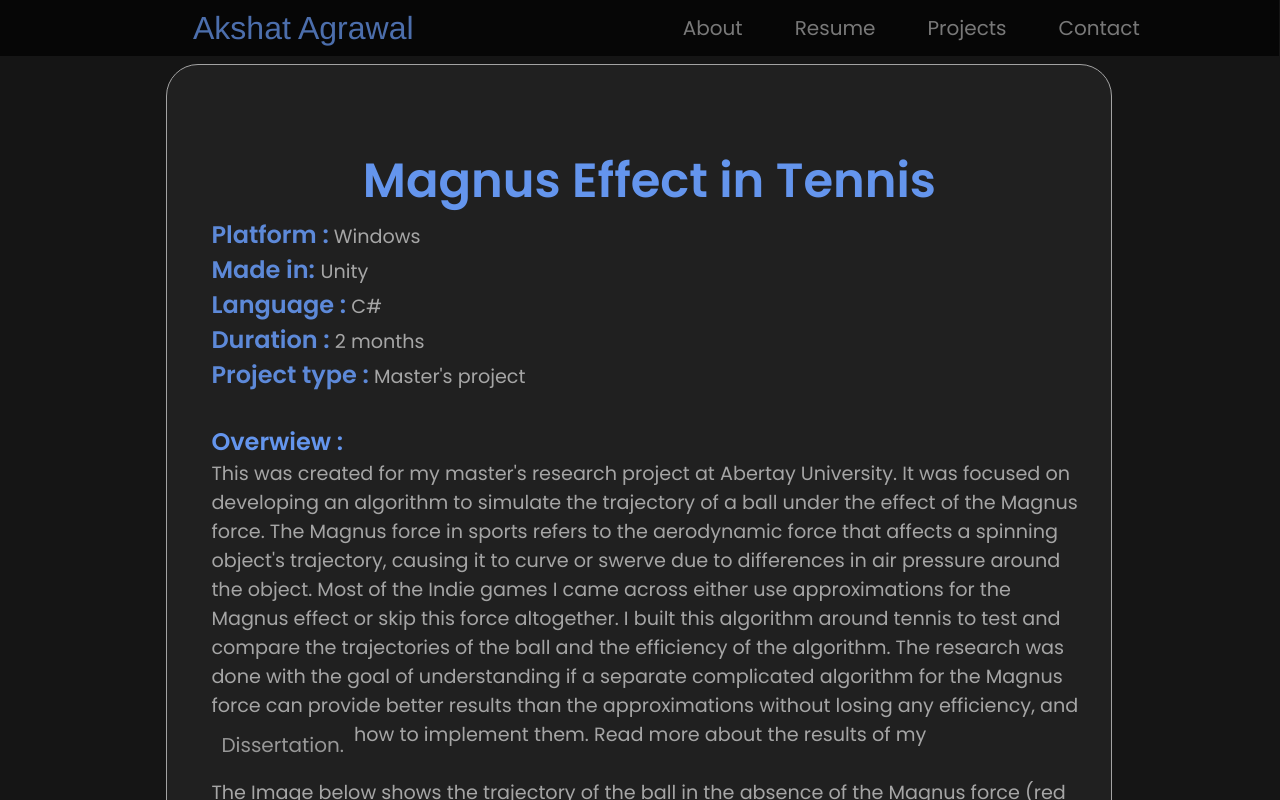
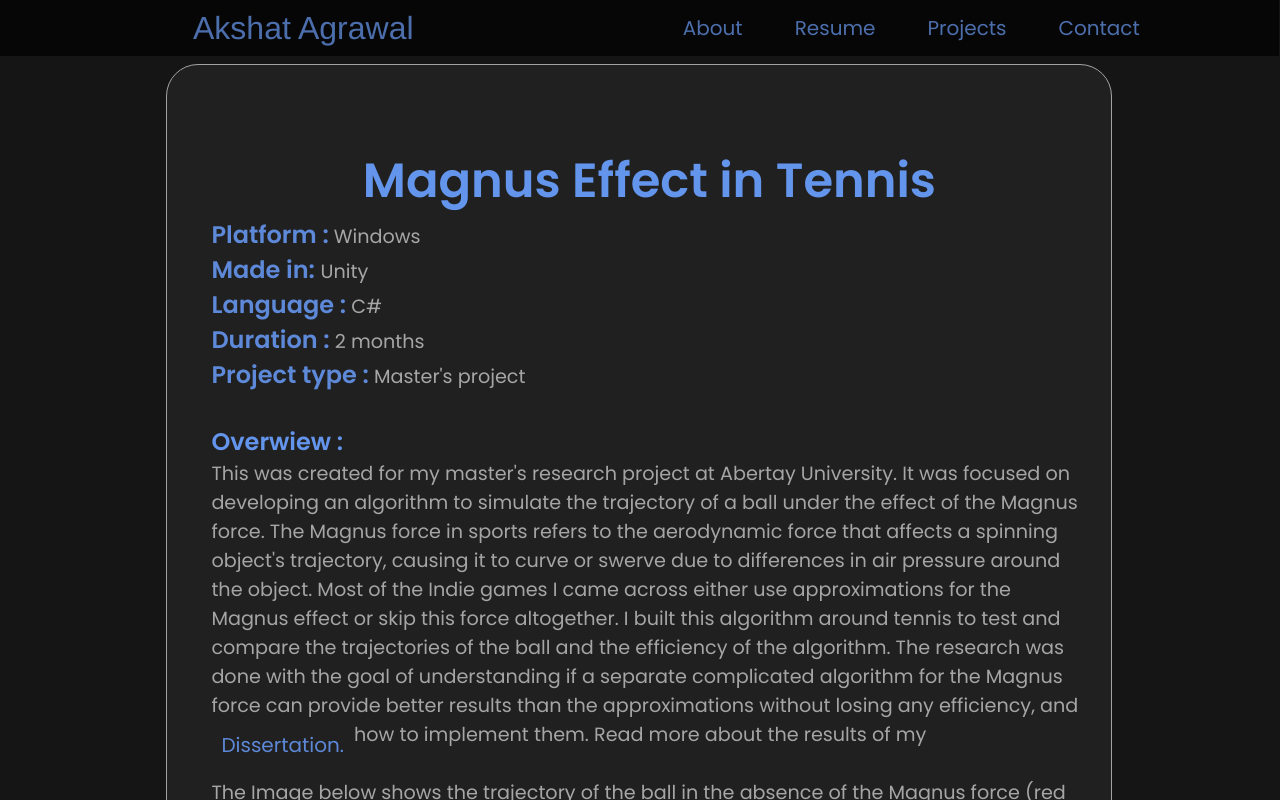
Before and after one commit to mazer12/akshatA.github.io, a plain HTML site: page Web pages/project3.html in a window 1280 px wide. Shown: the top 800 px of the page. Drawn offline with Linux system fonts and the light colour scheme.

Commit message:
Update project3.css

```diff
--- a/Web pages/project3.css
+++ b/Web pages/project3.css
@@ -102,7 +102,7 @@ a {
   text-decoration: none;
   text-decoration-color: white;
   float: left;
-    text-align: center;
+/*     text-align: center; */
     padding: 10px 10px;
     text-decoration: none;
     font-size: 20px;
@@ -264,12 +264,6 @@ a:hover {
     opacity: 90%;
   }
 
-a{
-  display:block;
-  color: rgb(181, 181, 181);
-  opacity: 90%;
-}
-
 .gameplayvideo{
     margin-top: 2rem;
     font-size: 1.2rem;
```
